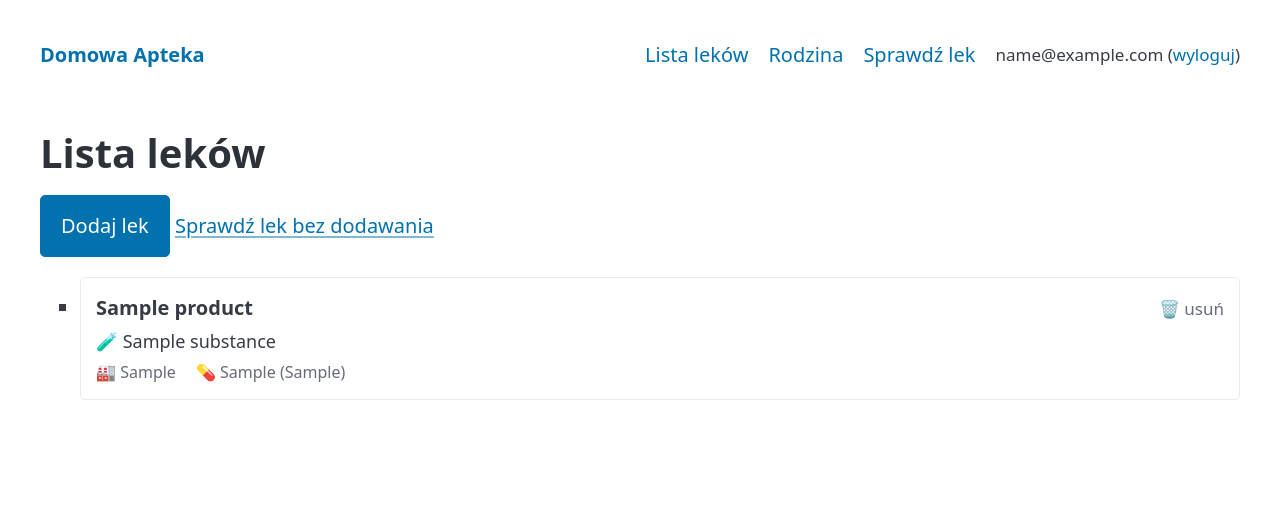
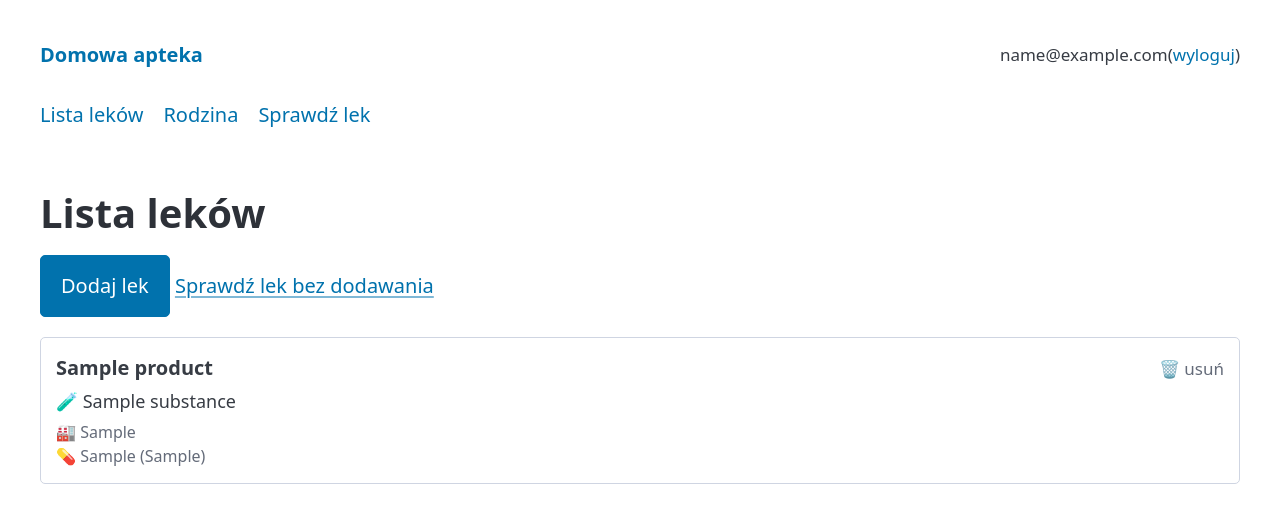
Before and after one commit to tszreder/domowa-apteka, a Django app: page /list/ in a window 1280 px wide. Shown: the top 523 px of the page. Run offline with Django 5.2, Linux system fonts and the light colour scheme; a user stored in the database is signed in; tables that the repository leaves empty hold one stand-in row (values such as "Sample post").

Commit message:
fix(ux-audit-and-flow-fixes): nav two-row layout + item card borders
- Nav: brand + user identity on top row, nav links on second row
- Nav: "Domowa apteka" lowercase per mockup
- Item cards: visible border on every item (not just clusters), no bullet points
- Item cards: form/strength on own line, delete right-aligned
- Item list: switched from <ul>/<li> to <div> structure
- Partial overlap detail: bullet points removed
- CSS cache-bust query param added

Co-Authored-By: Claude Opus 4.6 (1M context) <noreply@anthropic.com>
Claude-Session: https://claude.ai/code/session_0154BdDZj6Lxi3mbEv7zdyDb

```diff
--- a/pharmacy/templates/pharmacy/_item_row.html
+++ b/pharmacy/templates/pharmacy/_item_row.html
@@ -10,8 +10,10 @@
     </div>
     <div class="item-card-meta">
         {% if stack.producer_confirmed %}<span>🏭 {{ stack.product.marketing_holder }}</span>{% endif %}
-        {% if stack.product.pharmaceutical_form %}<span>💊 {{ stack.product.pharmaceutical_form }}{% if stack.product.strength %} ({{ stack.product.strength }}){% endif %}</span>{% endif %}
     </div>
+    {% if stack.product.pharmaceutical_form %}
+        <div class="item-card-form">💊 {{ stack.product.pharmaceutical_form }}{% if stack.product.strength %} ({{ stack.product.strength }}){% endif %}</div>
+    {% endif %}
 </div>
 {% else %}
 <div class="item-card">
@@ -29,7 +31,9 @@
     {% endif %}
     <div class="item-card-meta">
         {% if item.producer_confirmed %}<span>🏭 {{ item.product.marketing_holder }}</span>{% endif %}
-        {% if item.product.pharmaceutical_form %}<span>💊 {{ item.product.pharmaceutical_form }}{% if item.product.strength %} ({{ item.product.strength }}){% endif %}</span>{% endif %}
     </div>
+    {% if item.product.pharmaceutical_form %}
+        <div class="item-card-form">💊 {{ item.product.pharmaceutical_form }}{% if item.product.strength %} ({{ item.product.strength }}){% endif %}</div>
+    {% endif %}
 </div>
 {% endif %}
--- a/pharmacy/templates/pharmacy/item_list.html
+++ b/pharmacy/templates/pharmacy/item_list.html
@@ -10,10 +10,10 @@
     </p>
     {% if items %}
         {% if list_view.groups %}
-            <ul class="item-list">
+            <div class="item-list">
                 {% for group in list_view.groups %}
                     {% if group.is_cluster %}
-                        <li class="duplicate-cluster">
+                        <div class="duplicate-cluster">
                             <p class="duplicate-cluster-label">
                                 {% if group.same_product %}
                                     Ten sam produkt dodany wielokrotnie
@@ -21,32 +21,28 @@
                                     Zamienniki — substancja czynna: {{ group.substance_names|join:", " }}
                                 {% endif %}
                             </p>
-                            <ul class="duplicate-cluster-items">
-                                {% for stack in group.stacks %}
-                                    <li>{% include "pharmacy/_item_row.html" %}</li>
-                                {% endfor %}
-                            </ul>
+                            {% for stack in group.stacks %}
+                                {% include "pharmacy/_item_row.html" %}
+                            {% endfor %}
                             {% include "pharmacy/_partial_overlap_badge.html" %}
-                        </li>
+                        </div>
                     {% else %}
                         {% with stack=group.stacks.0 %}
-                            <li>
-                                {% include "pharmacy/_item_row.html" %}
-                                {% include "pharmacy/_partial_overlap_badge.html" %}
-                            </li>
+                            {% include "pharmacy/_item_row.html" %}
+                            {% include "pharmacy/_partial_overlap_badge.html" %}
                         {% endwith %}
                     {% endif %}
                 {% endfor %}
-            </ul>
+            </div>
         {% endif %}
         {% if list_view.unresolved %}
             <section class="unresolved-section">
                 <h2>Nie udało się ustalić substancji</h2>
-                <ul class="item-list">
+                <div class="item-list">
                     {% for item in list_view.unresolved %}
-                        <li class="unresolved">{% include "pharmacy/_item_row.html" %}</li>
+                        {% include "pharmacy/_item_row.html" %}
                     {% endfor %}
-                </ul>
+                </div>
             </section>
         {% endif %}
     {% else %}
--- a/static/css/app.css
+++ b/static/css/app.css
@@ -12,6 +12,10 @@ header {
     white-space: nowrap;
 }
 
+.nav-links {
+    margin-top: -0.5rem;
+    padding-bottom: 0;
+}
 
 .messages {
     margin: 0 0 1rem;
@@ -49,7 +53,7 @@ header {
 
 /* Item row card layout */
 .item-card {
-    border: 1px solid var(--pico-muted-border-color, currentColor);
+    border: 1px solid var(--pico-form-element-border-color, #444);
     border-radius: var(--pico-border-radius, 0.25rem);
     padding: 0.75rem;
     margin-block-end: 0.75rem;
@@ -70,10 +74,17 @@ a.item-card-delete {
     color: var(--pico-muted-color, currentColor);
     font-size: 0.85rem;
     text-decoration: none;
+    margin-left: auto;
+    flex-shrink: 0;
 }
 
 a.item-card-delete:hover {
     color: var(--pico-del-color, currentColor);
+}
+
+.item-card-form {
+    font-size: 0.8rem;
+    color: var(--pico-muted-color, currentColor);
 }
 
 .item-card-substance {
@@ -98,22 +109,21 @@ a.item-card-delete:hover {
     border-radius: var(--pico-border-radius, 0.25rem);
     padding: 0.75rem 1rem;
     margin-block-end: 1rem;
-    list-style: none;
+}
+
+.duplicate-cluster .item-card {
+    border: none;
+    padding: 0.5rem 0;
+    margin-block-end: 0;
+}
+
+.duplicate-cluster .item-card:not(:last-of-type) {
+    border-bottom: 1px dashed var(--pico-muted-border-color, currentColor);
 }
 
 .duplicate-cluster-label {
     margin: 0 0 0.5rem;
     font-weight: bold;
-}
-
-.duplicate-cluster-items {
-    margin: 0;
-    padding: 0;
-}
-
-.duplicate-cluster-items > li {
-    list-style: none;
-    padding-block: 0.25rem;
 }
 
 .partial-overlap-badge {
@@ -126,9 +136,11 @@ a.item-card-delete:hover {
     cursor: pointer;
 }
 
-.partial-overlap-detail {
+.partial-overlap-detail,
+.partial-overlap-detail li {
     margin: 0.25rem 0 0;
-    padding-inline-start: 1.25rem;
+    padding-inline-start: 1rem;
+    list-style: none;
 }
 
 .check-matches {
--- a/templates/base.html
+++ b/templates/base.html
@@ -5,22 +5,17 @@
     <meta name="viewport" content="width=device-width, initial-scale=1">
     <title>{% block title %}Domowa Apteka{% endblock %}</title>
     <link rel="stylesheet" href="{% static 'css/pico.min.css' %}">
-    <link rel="stylesheet" href="{% static 'css/app.css' %}">
+    <link rel="stylesheet" href="{% static 'css/app.css' %}?v=2">
 </head>
 <body>
     <header class="container">
         <nav>
             <ul>
-                <li><a href="/"><strong>Domowa Apteka</strong></a></li>
+                <li><a href="/"><strong>Domowa apteka</strong></a></li>
             </ul>
             <ul>
                 {% if user.is_authenticated %}
-                    <li><a href="{% url 'pharmacy:item_list' %}">Lista leków</a></li>
-                    {% if user.membership %}
-                        <li><a href="{% url 'households:household_detail' %}">Rodzina</a></li>
-                    {% endif %}
-                    <li><a href="{% url 'pharmacy:product_check' %}">Sprawdź lek</a></li>
-                    <li class="user-identity">{{ user.email|default:user.username }} (<a href="#" onclick="document.getElementById('logout-form').submit();return false">wyloguj</a>)</li>
+                    <li class="user-identity">{{ user.email|default:user.username }}(<a href="#" onclick="document.getElementById('logout-form').submit();return false">wyloguj</a>)</li>
                     <form method="post" action="{% url 'households:logout' %}" id="logout-form" hidden>{% csrf_token %}</form>
                 {% else %}
                     <li><a href="{% url 'households:login' %}">Zaloguj się</a></li>
@@ -28,6 +23,17 @@
                 {% endif %}
             </ul>
         </nav>
+        {% if user.is_authenticated %}
+            <nav class="nav-links">
+                <ul>
+                    <li><a href="{% url 'pharmacy:item_list' %}">Lista leków</a></li>
+                    {% if user.membership %}
+                        <li><a href="{% url 'households:household_detail' %}">Rodzina</a></li>
+                    {% endif %}
+                    <li><a href="{% url 'pharmacy:product_check' %}">Sprawdź lek</a></li>
+                </ul>
+            </nav>
+        {% endif %}
     </header>
     <main class="container">
         {% if messages %}
```
Also changed, not shown: pharmacy/tests/test_item_list.py (+1 -1 lines).
